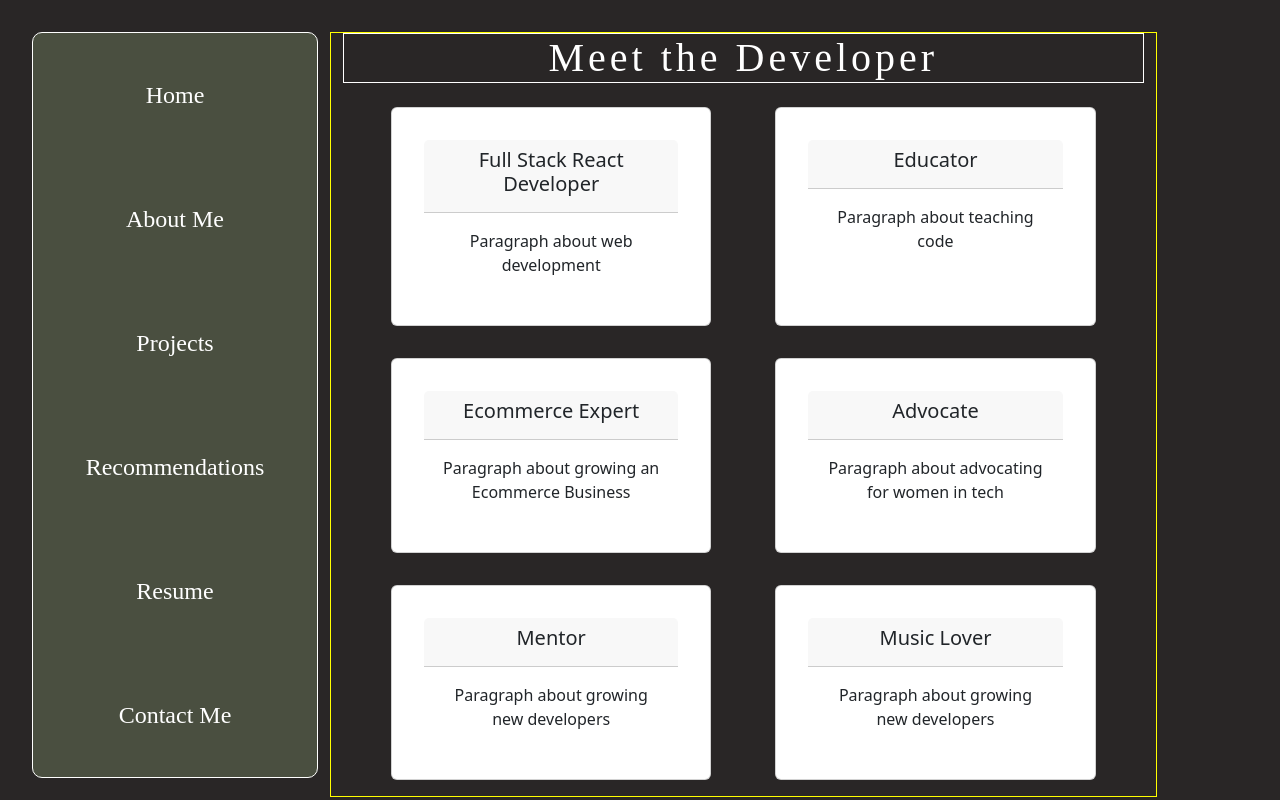
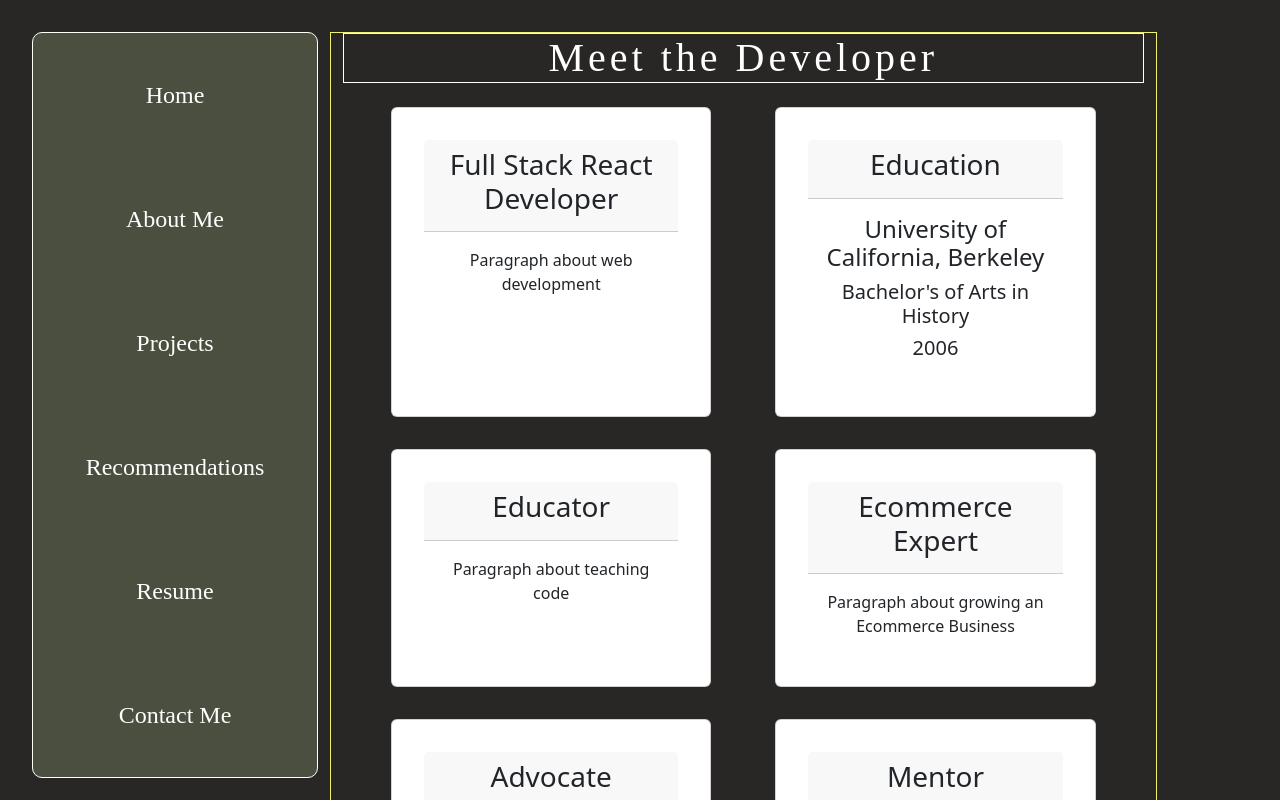
Before and after one commit to cqyates/Developer-Portfolio, a React (Vite) app in the folder client/: page /about in a window 1280 px wide. Shown: the top 800 px of the page. Built offline with nearby package versions, Linux system fonts and the light colour scheme.

Commit message:
added education card to about me page

```diff
--- a/client/src/pages/About/index.jsx
+++ b/client/src/pages/About/index.jsx
@@ -11,28 +11,58 @@ const About = () => {
         <Col lg={3}>
           <MiniNav />
         </Col>
-        <Col lg={8} style={{border: "1px solid yellow"}}>
-          <h1 style={{ color: 'white', border: "1px solid white", width: "100%"}}> Meet the Developer </h1>
-          <div style={{display: "flex", flexWrap: "wrap", justifyContent: "space-evenly"}}>
-            <Card style={{width: "40%", margin: "1em"}}>
+        <Col lg={8} style={{ border: '1px solid yellow' }}>
+          <h1
+            style={{ color: 'white', border: '1px solid white', width: '100%' }}
+          >
+            {' '}
+            Meet the Developer{' '}
+          </h1>
+          <div
+            style={{
+              display: 'flex',
+              flexWrap: 'wrap',
+              justifyContent: 'space-evenly',
+            }}
+          >
+            <Card style={{ width: '40%', margin: '1em' }}>
               <Card.Header>
-                <Card.Title> Full Stack React Developer </Card.Title>
+                <Card.Title>
+                  <h3>Full Stack React Developer</h3>
+                </Card.Title>
               </Card.Header>
               <Card.Body>
                 <Card.Text>Paragraph about web development</Card.Text>
               </Card.Body>
             </Card>
-            <Card style={{width: "40%",margin: "1em"}}>
+            <Card style={{ width: '40%', margin: '1em' }}>
               <Card.Header>
-                <Card.Title> Educator </Card.Title>
+                <Card.Title>
+                  <h3>Education</h3>
+                </Card.Title>
+              </Card.Header>
+              <Card.Body>
+                <Card.Text>
+                  <h4>University of California, Berkeley</h4>
+                  <h5>Bachelor&#39;s of Arts in History</h5>
+                  <h5>2006</h5>
+                </Card.Text>
+              </Card.Body>
+            </Card>
+            <Card style={{ width: '40%', margin: '1em' }}>
+              <Card.Header>
+                <Card.Title>
+                  {' '}
+                  <h3>Educator</h3>{' '}
+                </Card.Title>
               </Card.Header>
               <Card.Body>
                 <Card.Text>Paragraph about teaching code</Card.Text>
               </Card.Body>
             </Card>
-            <Card style={{width: "40%", margin: "1em"}}>
+            <Card style={{ width: '40%', margin: '1em' }}>
               <Card.Header>
-                <Card.Title> Ecommerce Expert </Card.Title>
+                <Card.Title><h3>Ecommerce Expert</h3></Card.Title>
               </Card.Header>
               <Card.Body>
                 <Card.Text>
@@ -40,9 +70,9 @@ const About = () => {
                 </Card.Text>
               </Card.Body>
             </Card>
-            <Card style={{width: "40%", margin: "1em"}}>
+            <Card style={{ width: '40%', margin: '1em' }}>
               <Card.Header>
-                <Card.Title> Advocate </Card.Title>
+                <Card.Title><h3>Advocate</h3> </Card.Title>
               </Card.Header>
               <Card.Body>
                 <Card.Text>
@@ -50,24 +80,20 @@ const About = () => {
                 </Card.Text>
               </Card.Body>
             </Card>
-            <Card style={{width: "40%", margin: "1em"}}>
+            <Card style={{ width: '40%', margin: '1em' }}>
               <Card.Header>
-                <Card.Title> Mentor </Card.Title>
+                <Card.Title><h3>Mentor</h3> </Card.Title>
               </Card.Header>
               <Card.Body>
-                <Card.Text>
-                  Paragraph about growing new developers {' '}
-                </Card.Text>
+                <Card.Text>Paragraph about growing new developers </Card.Text>
               </Card.Body>
             </Card>
-            <Card style={{width: "40%", margin: "1em"}}>
+            <Card style={{ width: '40%', margin: '1em' }}>
               <Card.Header>
-                <Card.Title> Music Lover </Card.Title>
+                <Card.Title> <h3>Music Lover</h3> </Card.Title>
               </Card.Header>
               <Card.Body>
-                <Card.Text>
-                  Paragraph about growing new developers {' '}
-                </Card.Text>
+                <Card.Text>Paragraph about growing new developers </Card.Text>
               </Card.Body>
             </Card>
           </div>
```
